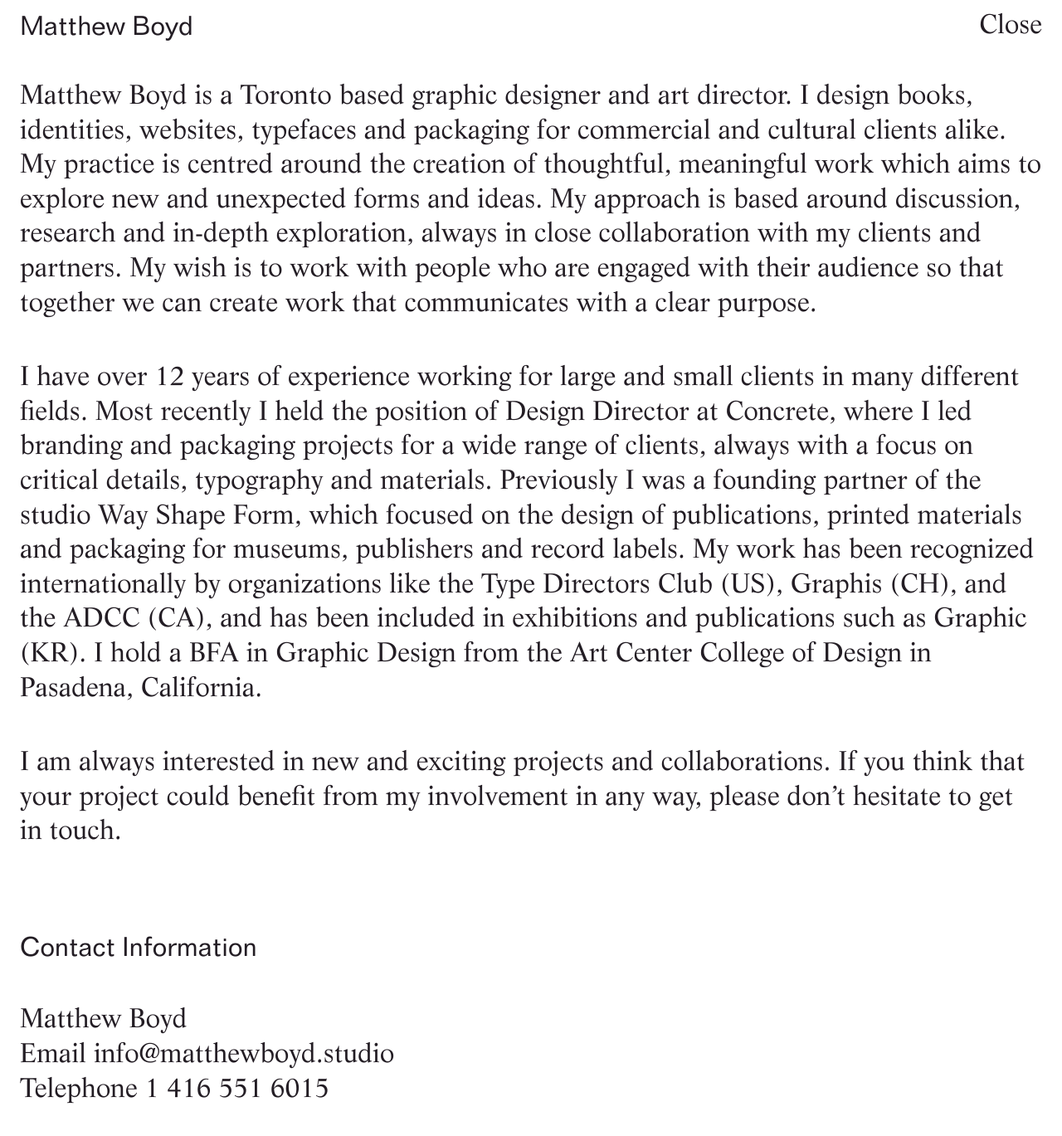
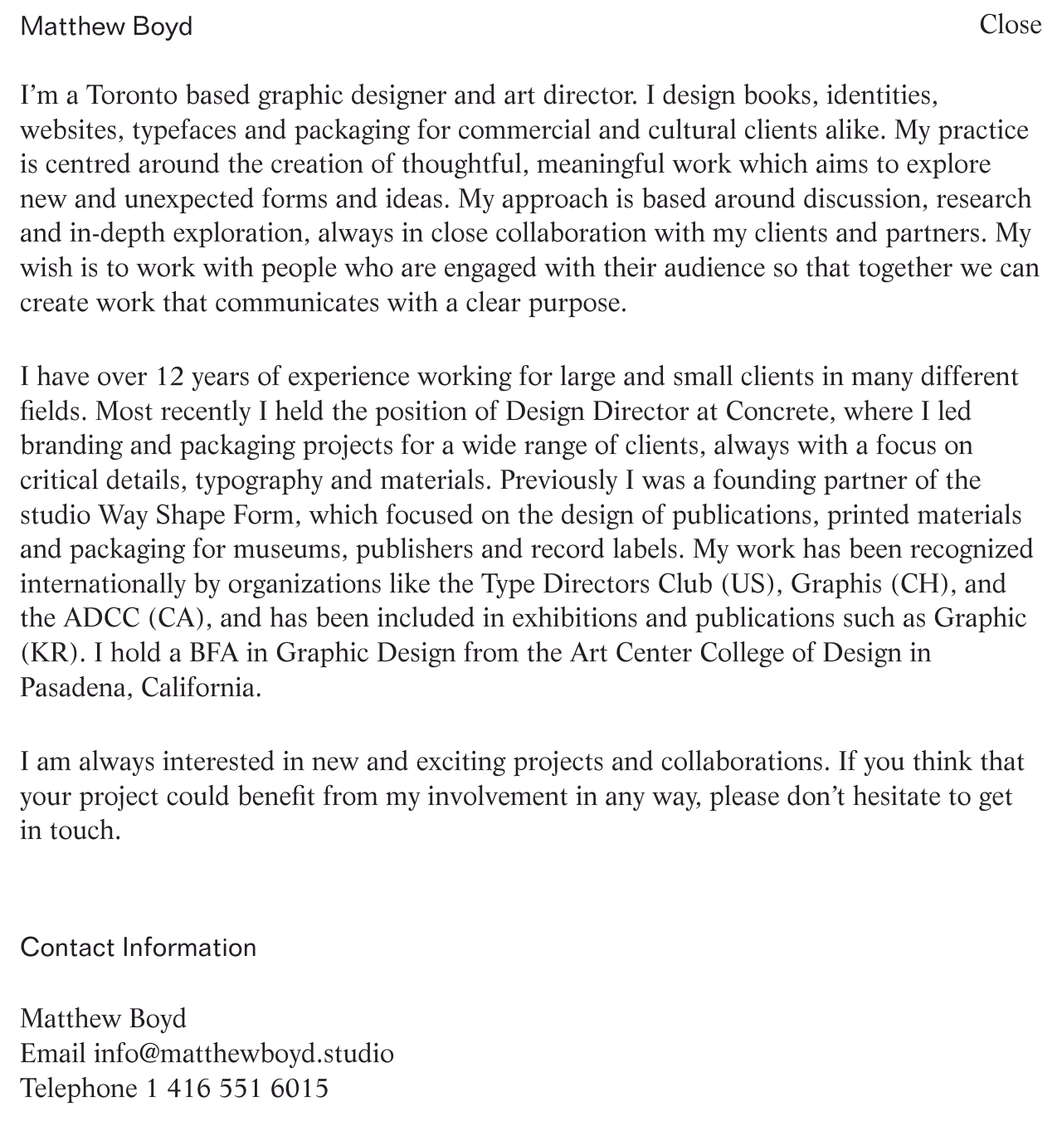
Before and after one commit to studio-cartogram/studioself, a Jekyll site: the page built from information.markdown, in a window 1280 px wide and 1382 px high. Shown: the top 1369 px of the window at 83% size. Built offline with Jekyll 4.4.1, drawn with Linux system fonts in a browser that asks for light colours.

Commit message:
Updated Information

```diff
--- a/information.markdown
+++ b/information.markdown
@@ -3,7 +3,7 @@ title: Information
 date: 2017-04-20 03:21:00 -04:00
 ---
 
-Matthew Boyd is a Toronto based graphic designer and art director. I design books, identities, websites, typefaces and packaging for commercial and cultural clients alike. My practice is centred around the creation of thoughtful, meaningful work which aims to explore new and unexpected forms and ideas. My approach is based around discussion, research and in-depth exploration, always in close collaboration with my clients and partners. My wish is to work with people who are engaged with their audience so that together we can create work that communicates with a clear purpose.
+I’m a Toronto based graphic designer and art director. I design books, identities, websites, typefaces and packaging for commercial and cultural clients alike. My practice is centred around the creation of thoughtful, meaningful work which aims to explore new and unexpected forms and ideas. My approach is based around discussion, research and in-depth exploration, always in close collaboration with my clients and partners. My wish is to work with people who are engaged with their audience so that together we can create work that communicates with a clear purpose.
 
 I have over 12 years of experience working for large and small clients in many different fields. Most recently I held the position of Design Director at Concrete, where I led branding and packaging projects for a wide range of clients, always with a focus on critical details, typography and materials. Previously I was a founding partner of the studio Way Shape Form, which focused on the design of publications, printed materials and packaging for museums, publishers and record labels. My work has been recognized internationally by organizations like the Type Directors Club (US), Graphis (CH), and the ADCC (CA), and has been included in exhibitions and publications such as Graphic (KR). I hold a BFA in Graphic Design from the Art Center College of Design in Pasadena, California.
 
```
